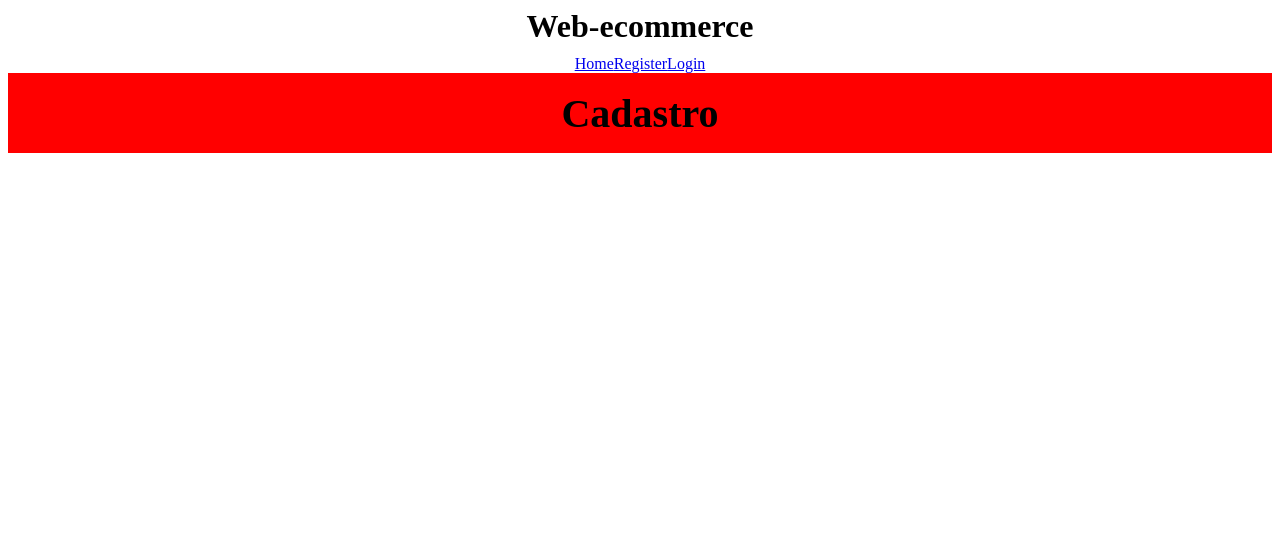
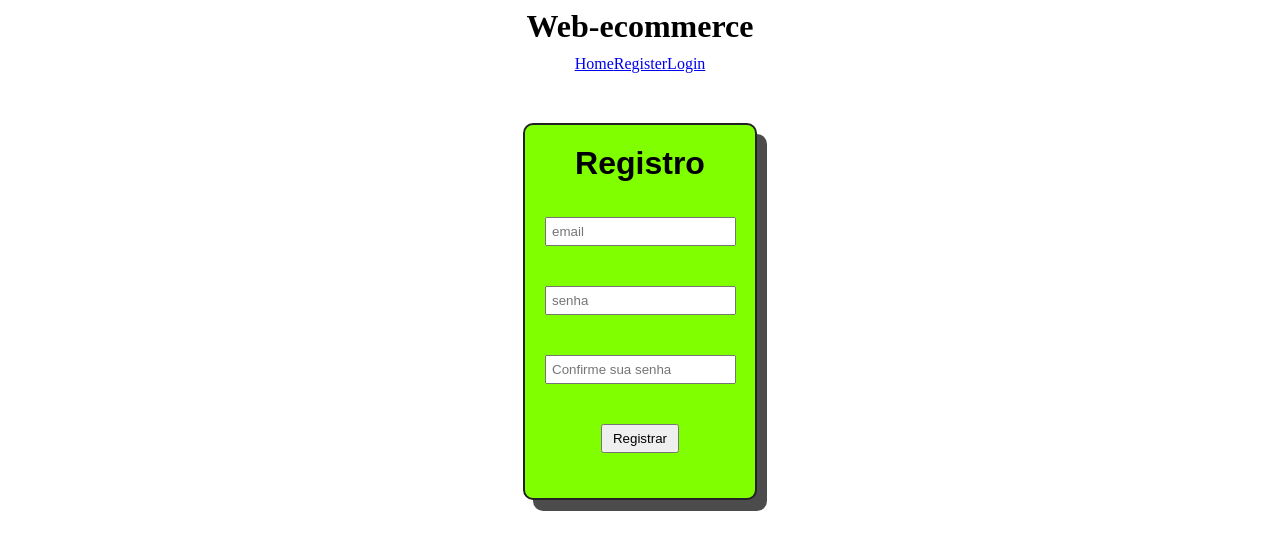
Before and after one commit to tiagoaraujosud/webecommerce, a React (Create React App) app in the folder front/: page /cadastro in a window 1280 px wide. Shown: the top 550 px of the page. Built offline with nearby package versions, Linux system fonts and the light colour scheme.

Commit message:
Added the Register and the login pages. Must create database link

```diff
--- a/front/src/Pages/Page2.jsx
+++ b/front/src/Pages/Page2.jsx
@@ -1,12 +1,66 @@
 import React from 'react';
 import './Page.css';
 
-const Page2 = () => {
-    return(
-        <div class = 'Page2'>
-            Cadastro
+import {Formik, Form, Field, ErrorMessage} from 'formik';
+import * as yup from 'yup';
+
+function Page2 () {
+
+    const handleClickRegister = (values) => console.log.values;
+
+    const validationRegister = yup.object().shape({
+        email: yup.string().email("Não é um email válido").required("Este campo é obrigatório!"),
+        password: yup.string().min(8, "A senha deve ter pelo menos 8 caracteres.").required("Este campo é obrigatório!"),
+        confirmPassword: yup.string().oneOf([yup.ref("password"), null], "As senhas não são iguais!")
+    })
+
+    return (
+
+        <div>
+
+        <div className="container">
+            <h1>Registro</h1>
+            <Formik initialValues={{}} onSubmit={handleClickRegister} validationSchema={validationRegister}>
+
+            <Form className='login-form'>
+
+                <div className='login-form-group'>
+
+                <Field name='email' className='form-field' placeHolder='email'></Field>
+
+                <ErrorMessage component='spam' name='email' className='form-error'></ErrorMessage>
+
+                </div>
+
+
+                <div className='login-form-group'>
+
+                <Field name='password' className='form-field' placeHolder='senha'></Field>
+
+                <ErrorMessage component='spam' name='password' className='form-error'></ErrorMessage>
+
+                </div>
+
+                <div className='login-form-group'>
+
+                <Field name='confirmPassword' className='form-field' placeHolder='Confirme sua senha'></Field>
+
+                <ErrorMessage component='spam' name='confirmPassword' className='form-error'></ErrorMessage>
+
+                </div>
+
+                <button className='button' type='submit'>Registrar</button>
+
+            </Form>
+
+            </Formik>
+
+
         </div>
-    )
+
+        </div>
+    );
+
 
 }
 
--- a/front/src/Pages/Page3.jsx
+++ b/front/src/Pages/Page3.jsx
@@ -1,12 +1,54 @@
+import './Page.css';
 import React from 'react';
-import './Page.css';
+import {Formik, Form, Field, ErrorMessage} from 'formik';
+import * as yup from 'yup';
 
-const Page3 = () => {
-    return(
-        <div class = 'Page3'>
-            Login
+
+function Page3() {
+
+    const handleClickLogin = (values) => console.log.values;
+
+    const validationLogin = yup.object().shape({
+        email: yup.string().email("Não é um email válido").required("Este campo é obrigatório!"),
+        password: yup.string().min(8, "A senha deve ter pelo menos 8 caracteres.").required("Este campo é obrigatório!")
+
+    });
+
+    return (
+
+        <div>
+            <div className="container">
+                <h1>Login</h1>
+                <Formik initialValues={{}} onSubmit={handleClickLogin} validationSchema={validationLogin}>
+
+                <Form className='login-form'>
+
+                    <div className='login-form-group'>
+
+                    <Field name='email' className='form-field' placeHolder='email'></Field>
+
+                    <ErrorMessage component='spam' name='email' className='form-error'></ErrorMessage>
+
+                    </div>
+
+
+                    <div className='login-form-group'>
+
+                    <Field name='password' className='form-field' placeHolder='senha'></Field>
+
+                    <ErrorMessage component='spam' name='password' className='form-error'></ErrorMessage>
+
+                    </div>
+
+                    <button className='button' type='submit' >Login</button>
+
+                </Form>
+
+                </Formik>
+            </div>
+
         </div>
-    )
+    );
 }
 
 export default Page3;
```
